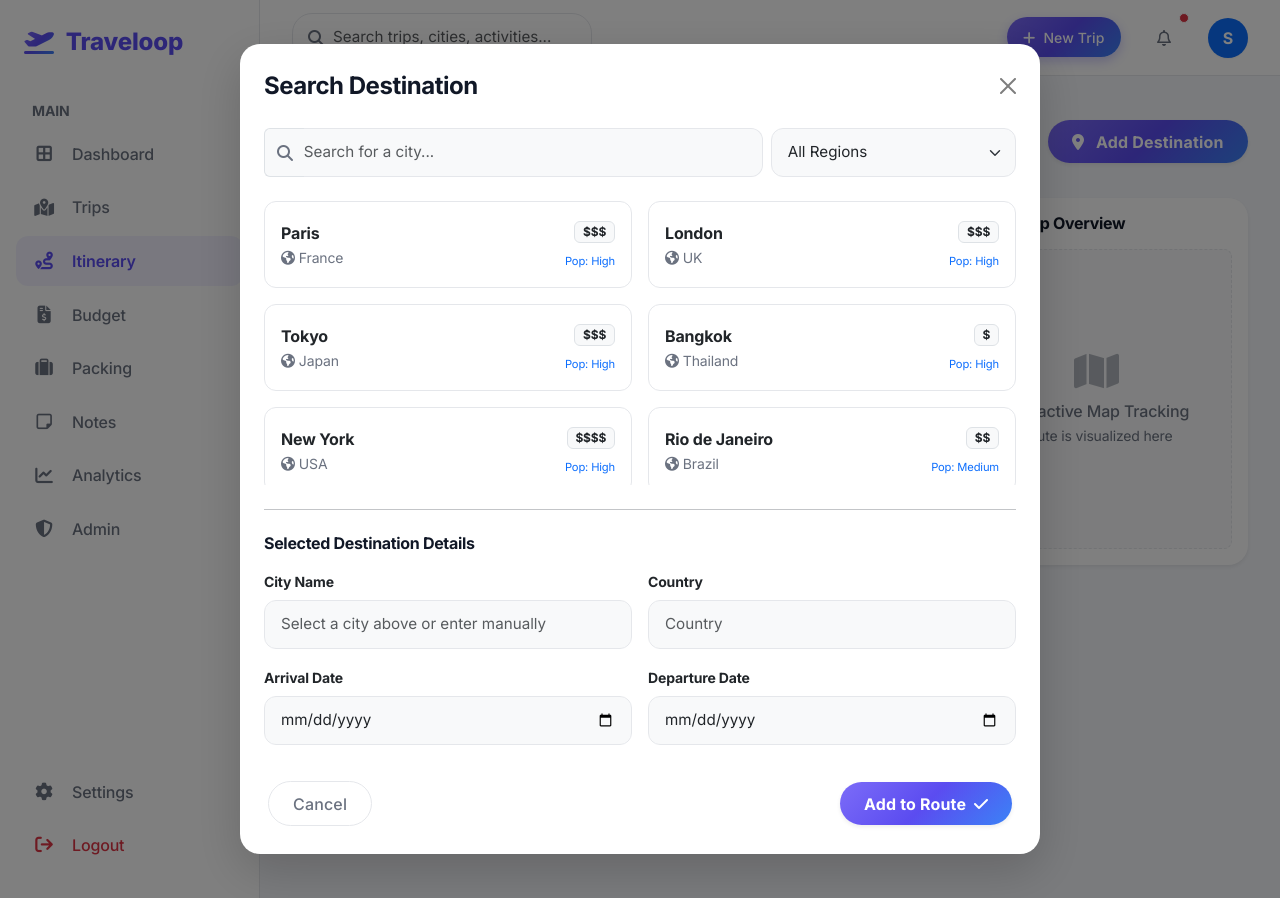
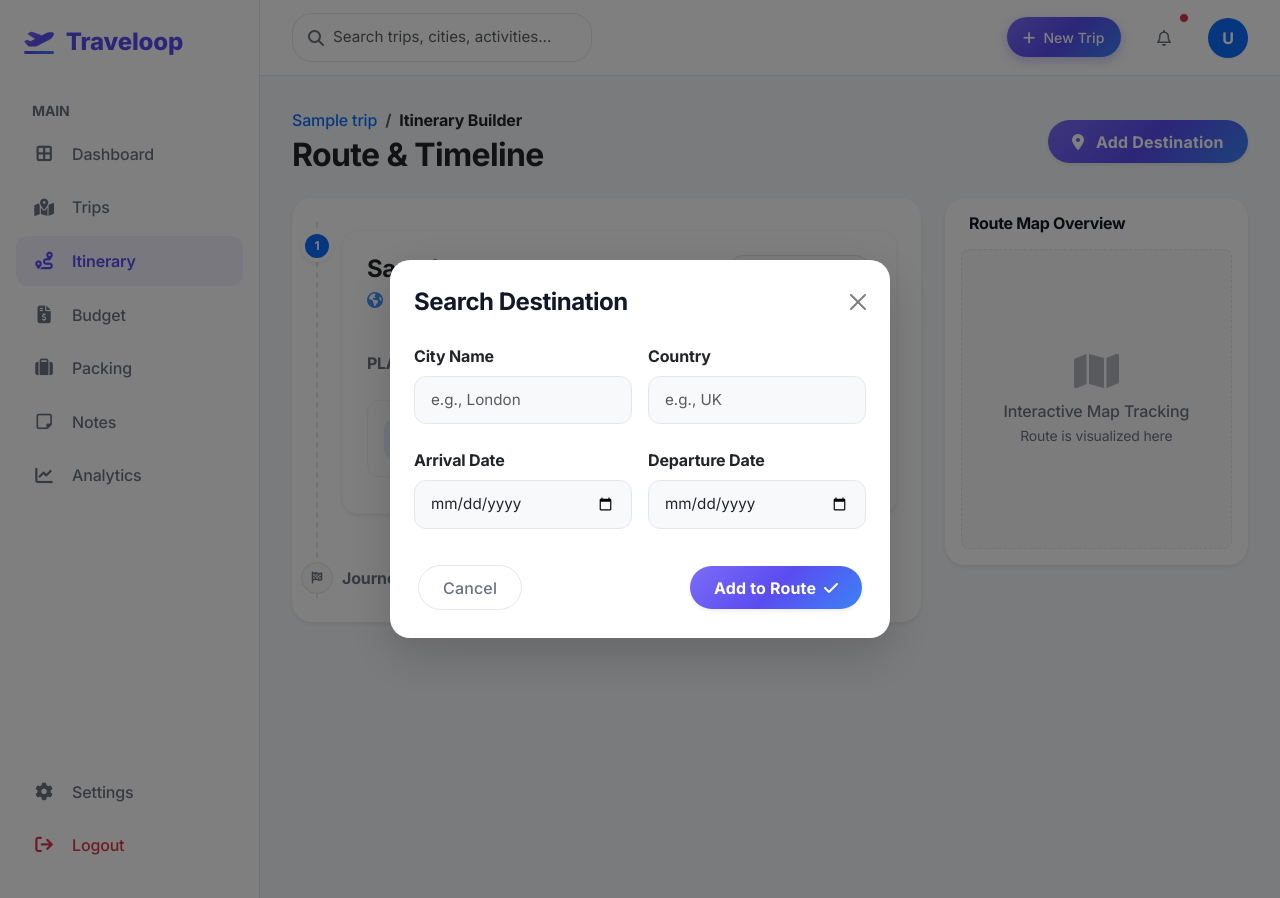
Before and after one commit to bhedakrupa8-prog/Traveloop-project, a Flask app: page /trips/1/itinerary in a window 1280 px wide, after a click on "Add Destination". Run offline with Flask 3, Linux system fonts and the light colour scheme; a user stored in the database is signed in; tables that the repository leaves empty hold one stand-in row (values such as "Sample post").

Commit message:
Update profile, analytics, and itinerary UI features

```diff
--- a/app/__init__.py
+++ b/app/__init__.py
@@ -31,13 +31,4 @@ def create_app(config_class=Config):
     app.register_blueprint(analytics_bp, url_prefix='/analytics')
     app.register_blueprint(main_bp)
 
-    @app.context_processor
-    def inject_user():
-        from flask import session
-        from app.models.user import User
-        if 'user_id' in session:
-            user = User.query.get(session['user_id'])
-            return dict(user=user)
-        return dict(user=None)
-
     return app
--- a/app/models/user.py
+++ b/app/models/user.py
@@ -12,8 +12,6 @@ class User(db.Model):
     email = db.Column(db.String(120), unique=True, nullable=False)
     password_hash = db.Column(db.String(128), nullable=False)
     avatar_url = db.Column(db.String(255), nullable=True)
-    language_preference = db.Column(db.String(10), default='en')
-    is_admin = db.Column(db.Boolean, default=False)
     created_at = db.Column(db.DateTime, default=datetime.utcnow)
 
     # Relationships
--- a/app/templates/base.html
+++ b/app/templates/base.html
@@ -44,11 +44,6 @@
             <a href="{{ url_for('analytics.index') }}" class="nav-link {% if request.endpoint == 'analytics.index' %}active{% endif %}">
                 <i class="fa-solid fa-chart-line"></i> Analytics
             </a>
-            {% if user and user.is_admin %}
-            <a href="{{ url_for('analytics.admin_dashboard') }}" class="nav-link {% if request.endpoint == 'analytics.admin_dashboard' %}active{% endif %}">
-                <i class="fa-solid fa-shield-halved"></i> Admin
-            </a>
-            {% endif %}
         </div>
 
         <div class="mt-auto">
--- a/app/templates/trips/itinerary.html
+++ b/app/templates/trips/itinerary.html
@@ -197,61 +197,32 @@
 
 <!-- Add Stop Modal (City Search) -->
 <div class="modal fade" id="addStopModal" tabindex="-1">
-  <div class="modal-dialog modal-dialog-centered modal-lg">
+  <div class="modal-dialog modal-dialog-centered">
     <div class="modal-content border-0 shadow-lg" style="border-radius: var(--border-radius);">
       <div class="modal-header border-bottom-0 pb-0 pt-4 px-4">
         <h4 class="modal-title fw-bold">Search Destination</h4>
         <button type="button" class="btn-close shadow-none" data-bs-dismiss="modal"></button>
       </div>
       <div class="modal-body p-4">
-
-        <!-- Search and Filter Bar -->
-        <div class="row g-2 mb-4">
-            <div class="col-md-8">
-                <div class="input-group">
-                    <span class="input-group-text bg-light border-end-0 text-muted"><i class="fa-solid fa-magnifying-glass"></i></span>
-                    <input type="text" class="form-control bg-light border-start-0 ps-0" id="citySearchInput" placeholder="Search for a city...">
-                </div>
-            </div>
-            <div class="col-md-4">
-                <select class="form-select bg-light" id="regionFilter">
-                    <option value="all">All Regions</option>
-                    <option value="Europe">Europe</option>
-                    <option value="Asia">Asia</option>
-                    <option value="North America">North America</option>
-                    <option value="South America">South America</option>
-                </select>
-            </div>
-        </div>
-
-        <!-- City Search Results -->
-        <div class="row g-3 mb-4" id="citySearchResults" style="max-height: 300px; overflow-y: auto;">
-            <!-- Rendered by JS -->
-        </div>
-
-        <hr class="opacity-25 mb-4">
-
-        <!-- Selected City Form -->
         <form id="addStopForm">
-            <h6 class="fw-bold mb-3">Selected Destination Details</h6>
-            <div class="row mb-3 g-3">
+            <div class="row mb-4 g-3">
                 <div class="col-md-6">
-                    <label class="form-label fw-bold text-dark small">City Name</label>
-                    <input type="text" class="form-control bg-light" id="stopCity" placeholder="Select a city above or enter manually" required>
+                    <label class="form-label fw-bold text-dark">City Name</label>
+                    <input type="text" class="form-control bg-light" id="stopCity" placeholder="e.g., London" required>
                 </div>
                 <div class="col-md-6">
-                    <label class="form-label fw-bold text-dark small">Country</label>
-                    <input type="text" class="form-control bg-light" id="stopCountry" placeholder="Country" required>
+                    <label class="form-label fw-bold text-dark">Country</label>
+                    <input type="text" class="form-control bg-light" id="stopCountry" placeholder="e.g., UK" required>
                 </div>
             </div>
 
             <div class="row mb-2 g-3">
                 <div class="col-6">
-                    <label class="form-label fw-bold text-dark small">Arrival Date</label>
+                    <label class="form-label fw-bold text-dark">Arrival Date</label>
                     <input type="date" class="form-control bg-light" id="stopStart" required>
                 </div>
                 <div class="col-6">
-                    <label class="form-label fw-bold text-dark small">Departure Date</label>
+                    <label class="form-label fw-bold text-dark">Departure Date</label>
                     <input type="date" class="form-control bg-light" id="stopEnd" required>
                 </div>
             </div>
@@ -342,73 +313,7 @@
 
 {% block extra_js %}
 <script>
-// CITY SEARCH LOGIC
-const mockCities = [
-    { city: "Paris", country: "France", region: "Europe", cost: "$$$", popularity: "High" },
-    { city: "London", country: "UK", region: "Europe", cost: "$$$", popularity: "High" },
-    { city: "Tokyo", country: "Japan", region: "Asia", cost: "$$$", popularity: "High" },
-    { city: "Bangkok", country: "Thailand", region: "Asia", cost: "$", popularity: "High" },
-    { city: "New York", country: "USA", region: "North America", cost: "$$$$", popularity: "High" },
-    { city: "Rio de Janeiro", country: "Brazil", region: "South America", cost: "$$", popularity: "Medium" },
-    { city: "Rome", country: "Italy", region: "Europe", cost: "$$$", popularity: "High" },
-    { city: "Bali", country: "Indonesia", region: "Asia", cost: "$$", popularity: "High" }
-];
-
-function renderCities(cities) {
-    const container = document.getElementById('citySearchResults');
-    container.innerHTML = '';
-
-    if (cities.length === 0) {
-        container.innerHTML = '<div class="col-12 text-center text-muted py-3">No cities found.</div>';
-        return;
-    }
-
-    cities.forEach(c => {
-        const div = document.createElement('div');
-        div.className = 'col-md-6';
-        div.innerHTML = `
-            <div class="activity-browse-item text-start d-flex justify-content-between align-items-center" onclick="selectCity('${c.city}', '${c.country}')">
-                <div>
-                    <strong class="d-block text-dark">${c.city}</strong>
-                    <small class="text-muted"><i class="fa-solid fa-earth-americas me-1"></i>${c.country}</small>
-                </div>
-                <div class="text-end">
-                    <span class="badge bg-light text-dark border mb-1">${c.cost}</span><br>
-                    <small class="text-primary" style="font-size: 0.7rem;">Pop: ${c.popularity}</small>
-                </div>
-            </div>
-        `;
-        container.appendChild(div);
-    });
-}
-
-function selectCity(city, country) {
-    document.getElementById('stopCity').value = city;
-    document.getElementById('stopCountry').value = country;
-    // visual feedback
-    document.querySelectorAll('#citySearchResults .activity-browse-item').forEach(el => el.classList.remove('selected'));
-    event.currentTarget.classList.add('selected');
-}
-
-function filterCities() {
-    const q = document.getElementById('citySearchInput').value.toLowerCase();
-    const region = document.getElementById('regionFilter').value;
-
-    const filtered = mockCities.filter(c => {
-        const matchQ = c.city.toLowerCase().includes(q) || c.country.toLowerCase().includes(q);
-        const matchRegion = region === 'all' || c.region === region;
-        return matchQ && matchRegion;
-    });
-    renderCities(filtered);
-}
-
-document.getElementById('citySearchInput').addEventListener('input', filterCities);
-document.getElementById('regionFilter').addEventListener('change', filterCities);
-
-// Initialize city search on load
-document.addEventListener('DOMContentLoaded', () => {
-    renderCities(mockCities);
-});
+// CITY SEARCH LOGIC REMOVED - using direct inputs now
 
 async function submitStop() {
     const btn = event.target;
```
Also changed, not shown: app/analytics/routes.py (+1 -30 lines), app/main/routes.py (+2 -31 lines), app/templates/analytics/admin.html (deleted, +0 -100 lines), app/templates/profile.html (+10 -12 lines).
